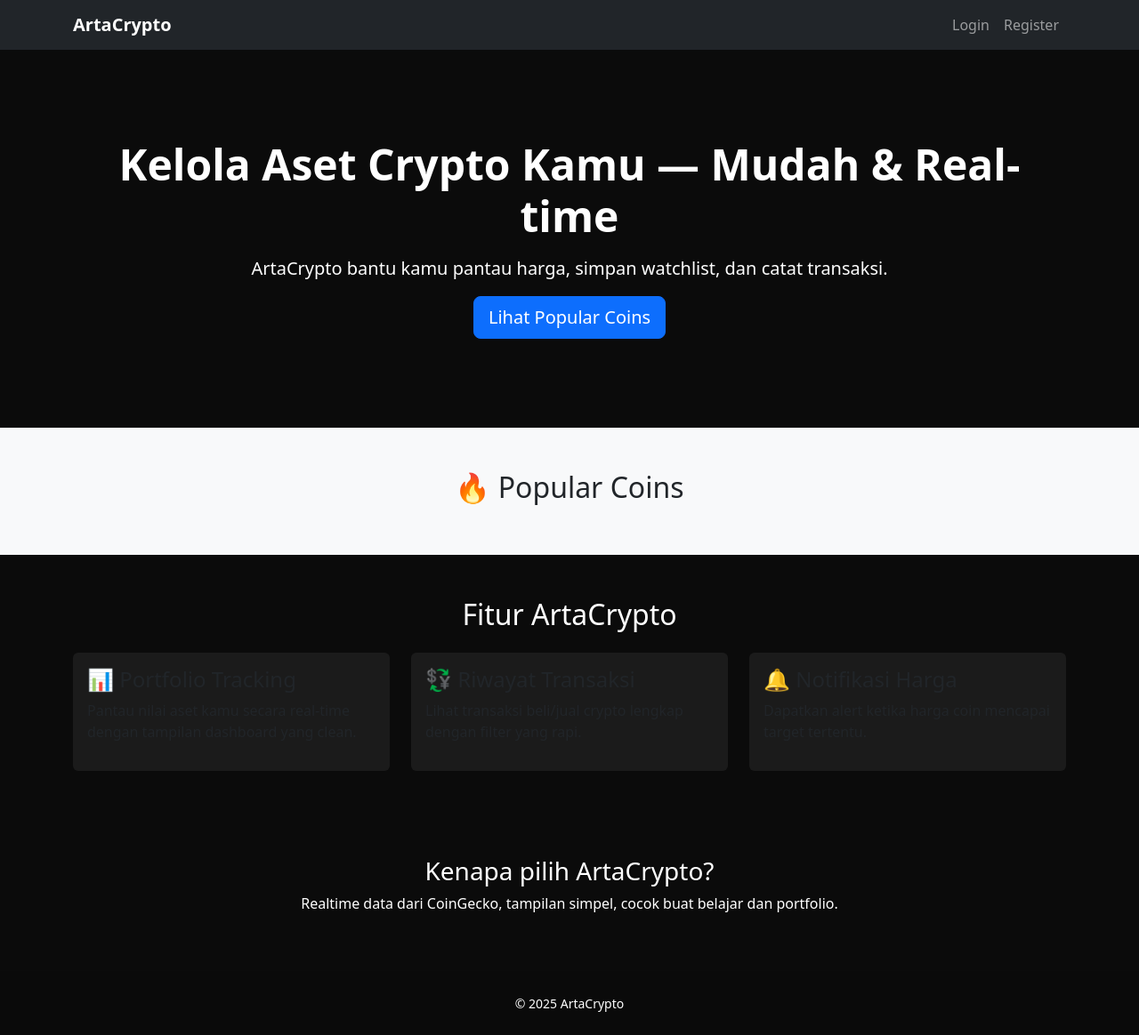
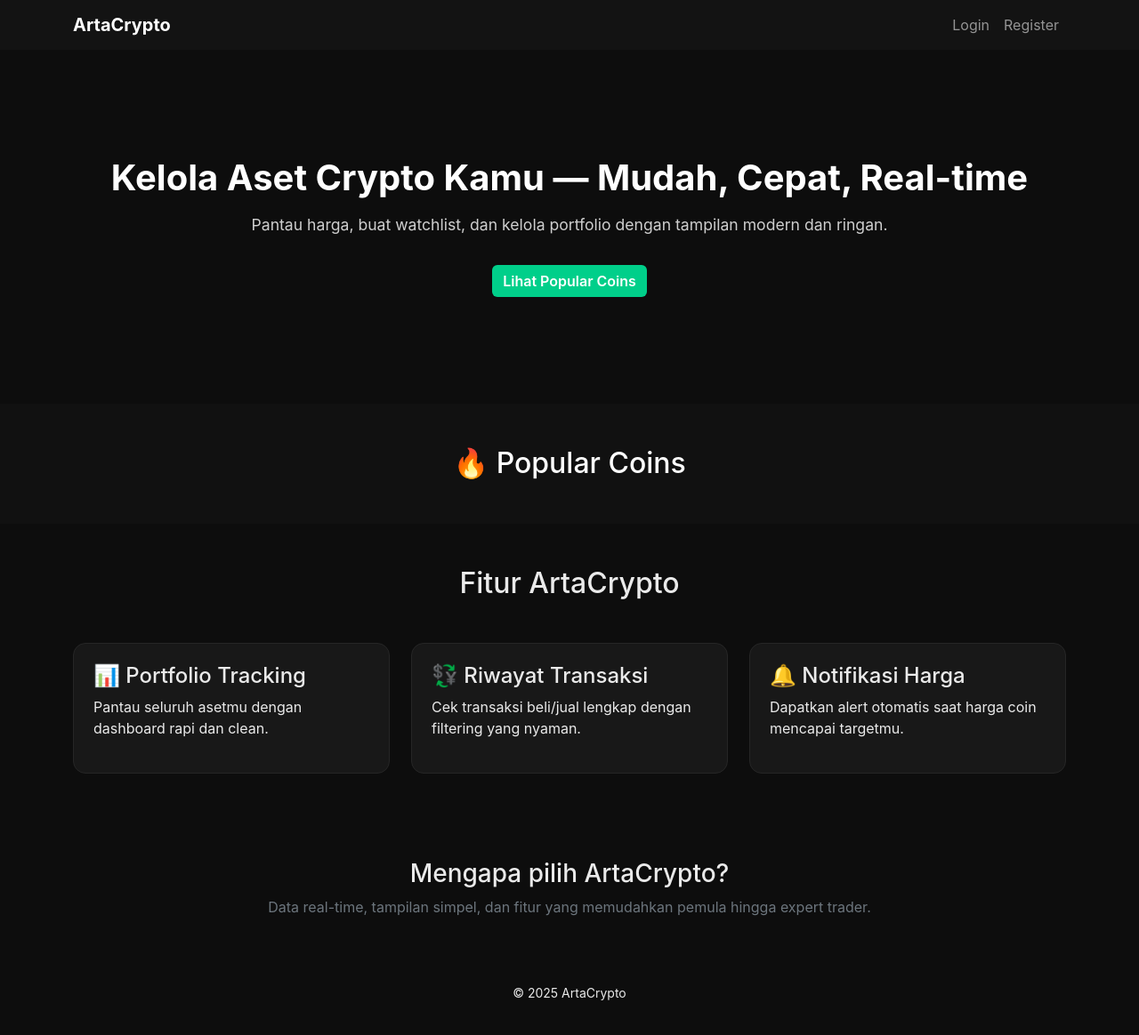
Before and after one commit to rizkyadde23/ArtaCrypto_Web, a PHP site: page / in a window 1280 px wide. Shown: the whole page at 89% size. After the commit the page ends 1125 px from the top, so only its background shows below. Run offline with PHP 8.4, Linux system fonts and the light colour scheme; data that the repository does not hold is empty.

Commit message:
ui/ux nya update

```diff
--- a/index.php
+++ b/index.php
@@ -1,49 +1,132 @@
 <?php
-// index.php
 session_start();
 ?>
 <!DOCTYPE html>
 <html lang="en">
-
 <head>
     <meta charset="utf-8" />
     <meta name="viewport" content="width=device-width,initial-scale=1" />
     <title>ArtaCrypto</title>
+
     <link href="https://cdn.jsdelivr.net/npm/bootstrap@5.3.3/dist/css/bootstrap.min.css" rel="stylesheet">
+
     <style>
         body {
-        background: #0b0b0b;
-        color: #fff;
+            background: #0d0d0d;
+            color: #eaeaea;
+            font-family: "Inter", sans-serif;
         }
 
-    .hero {
-        padding: 100px 0;
-        text-align: center
+        /* Navbar */
+        .navbar {
+            background: rgba(20,20,20,0.9) !important;
+            backdrop-filter: blur(6px);
         }
 
-    .card-coin {
-        background: #111;
-        border: none
+        /* Hero section */
+        .hero {
+            padding: 120px 0;
+            text-align: center;
         }
 
+        .hero h1 {
+            color: #fff;
+            font-weight: 700;
+        }
+
+        .hero p {
+            color: #cfcfcf;
+            font-size: 1.1rem;
+        }
+
+        /* Card coins */
+        .card-coin {
+            background: #161616;
+            border-radius: 14px;
+            padding: 18px;
+            border: 1px solid #242424;
+            transition: 0.25s;
+            height: 100%;
+            display: flex;
+            flex-direction: column;
+            justify-content: space-between;
+        }
+
+        .card-coin:hover {
+            transform: translateY(-6px);
+            box-shadow: 0px 0px 18px rgba(0, 255, 157, 0.15);
+        }
+
+        /* Fitur card */
         .feature-card {
-        background: #1b1b1b;
-        border: none;
-        transition: 0.3s;
+            background: #181818;
+            border: 1px solid #262626;
+            border-radius: 14px;
+            padding: 22px;
+            transition: 0.25s;
         }
 
         .feature-card:hover {
-        transform: translateY(-5px);
+            transform: translateY(-6px);
+            box-shadow: 0px 0px 14px rgba(255, 255, 255, 0.08);
         }
+
+        /* Popular section */
+        #popular {
+        background: #111 !important;
+        color: #fff !important;
+        }
+
+        #popular h2 {
+            color: #fff !important;
+        }
+
+        #popular .card-coin small {
+            color: #bdbdbd;
+        }
+
+
+        /* Buttons */
+        .btn-primary {
+            background: #00cf8a;
+            border: none;
+            font-weight: 600;
+        }
+
+        .btn-primary:hover {
+            background: #00b77a;
+        }
+
+        .btn-outline-light {
+            border-color: #2c2c2c;
+            color: #eaeaea;
+        }
+
+        .btn-outline-light:hover {
+            background: #eaeaea;
+            color: #000;
+        }
+
     </style>
 </head>
 
 <body>
+
+<!-- NAVBAR -->
 <nav class="navbar navbar-expand-lg navbar-dark bg-dark">
     <div class="container">
+
+        <!-- KIRI -->
         <a class="navbar-brand fw-bold" href="#">ArtaCrypto</a>
-            <div class="collapse navbar-collapse">
-                <ul class="navbar-nav ms-auto">
+
+        <!-- TOGGLER -->
+        <button class="navbar-toggler" type="button" data-bs-toggle="collapse" data-bs-target="#nav">
+            <span class="navbar-toggler-icon"></span>
+        </button>
+
+        <!-- KANAN -->
+        <div class="collapse navbar-collapse justify-content-end" id="nav">
+            <ul class="navbar-nav">
                 <?php if(isset($_SESSION['user'])): ?>
                     <li class="nav-item"><a class="nav-link" href="dashboard.php">Dashboard</a></li>
                     <li class="nav-item"><a class="nav-link" href="logout.php">Logout</a></li>
@@ -53,49 +136,57 @@
                 <?php endif; ?>
             </ul>
         </div>
+
     </div>
 </nav>
 
-    <header class="hero">
+
+
+<!-- HERO -->
+<section class="hero">
     <div class="container">
-            <h1 class="display-5 fw-bold">Kelola Aset Crypto Kamu — Mudah & Real-time</h1>
-            <p class="lead mt-3">ArtaCrypto bantu kamu pantau harga, simpan watchlist, dan catat transaksi.</p>
-            <a href="#popular" class="btn btn-primary btn-lg">Lihat Popular Coins</a>
-        </div>
-    </header>
-
-    <section id="popular" class="py-5 bg-light text-dark">
-        <div class="container">
-            <h2 class="text-center mb-4">🔥 Popular Coins</h2>
-            <div id="coin-container" class="row g-3">
-                <!-- cards injected by JS -->
-            </div>
+        <h1>Kelola Aset Crypto Kamu — Mudah, Cepat, Real-time</h1>
+        <p class="mt-3">
+            Pantau harga, buat watchlist, dan kelola portfolio dengan tampilan modern dan ringan.
+        </p>
+        <a href="#popular" class="btn btn-primary mt-3">Lihat Popular Coins</a>
     </div>
 </section>
 
+
+<!-- POPULAR -->
+<section id="popular" class="py-5">
+    <div class="container">
+        <h2 class="text-center mb-4">🔥 Popular Coins</h2>
+        <div id="coin-container" class="row g-4"></div>
+    </div>
+</section>
+
+
+<!-- FEATURES -->
 <section id="features" class="py-5">
     <div class="container">
-            <h2 class="text-center mb-4">Fitur ArtaCrypto</h2>
+        <h2 class="text-center mb-5">Fitur ArtaCrypto</h2>
 
         <div class="row g-4">
             <div class="col-md-4">
-                    <div class="card feature-card p-3">
-                        <h4 class="mb-2">📊 Portfolio Tracking</h4>
-                        <p>Pantau nilai aset kamu secara real-time dengan tampilan dashboard yang clean.</p>
+                <div class="feature-card">
+                    <h4>📊 Portfolio Tracking</h4>
+                    <p>Pantau seluruh asetmu dengan dashboard rapi dan clean.</p>
                 </div>
             </div>
 
             <div class="col-md-4">
-                    <div class="card feature-card p-3">
-                        <h4 class="mb-2">💱 Riwayat Transaksi</h4>
-                        <p>Lihat transaksi beli/jual crypto lengkap dengan filter yang rapi.</p>
+                <div class="feature-card">
+                    <h4>💱 Riwayat Transaksi</h4>
+                    <p>Cek transaksi beli/jual lengkap dengan filtering yang nyaman.</p>
                 </div>
             </div>
 
             <div class="col-md-4">
-                    <div class="card feature-card p-3">
-                        <h4 class="mb-2">🔔 Notifikasi Harga</h4>
-                        <p>Dapatkan alert ketika harga coin mencapai target tertentu.</p>
+                <div class="feature-card">
+                    <h4>🔔 Notifikasi Harga</h4>
+                    <p>Dapatkan alert otomatis saat harga coin mencapai targetmu.</p>
                 </div>
             </div>
         </div>
@@ -103,21 +194,25 @@
 </section>
 
 
-    <section class="py-5">
-        <div class="container text-center">
-            <h3>Kenapa pilih ArtaCrypto?</h3>
-            <p class="mx-auto" style="max-width:700px">Realtime data dari CoinGecko, tampilan simpel, cocok buat belajar
-                dan portfolio.</p>
+<!-- REASON -->
+<section class="py-5 text-center">
+    <div class="container">
+        <h3>Mengapa pilih ArtaCrypto?</h3>
+        <p class="text-secondary mt-2" style="max-width:700px;margin:auto;">
+            Data real-time, tampilan simpel, dan fitur yang memudahkan pemula hingga expert trader.
+        </p>
     </div>
 </section>
 
-    <footer class="py-4 text-center" style="background:#0a0a0a">
-        <div class="container">
+
+<!-- FOOTER -->
+<footer class="py-4 text-center">
     <small>© <?= date('Y') ?> ArtaCrypto</small>
-        </div>
 </footer>
 
+
 <script src="https://cdn.jsdelivr.net/npm/bootstrap@5.3.3/dist/js/bootstrap.bundle.min.js"></script>
+
 <script>
 fetch('get_coins.php')
     .then(r => r.json())
@@ -128,27 +223,32 @@
             const color = (change >= 0) ? 'text-success' : 'text-danger';
             container.innerHTML += `
                 <div class="col-md-3">
-          <div class="card card-coin p-3 h-100 shadow-sm">
-            <div class="d-flex align-items-center mb-2">
-              <img src="${coin.image}" width="36" class="me-2">
+                <div class="card card-coin shadow-sm">
+
                     <div>
-                <h6 class="mb-0">${coin.name}</h6>
-                <small class="text-muted">${coin.symbol.toUpperCase()}</small>
+                    <div class="d-flex align-items-center mb-3">
+                        <img src="${coin.image}" width="40" class="me-2 rounded-circle">
+                        <div>
+                        <h6 class="mb-0 fw-semibold text-light">${coin.name}</h6>
+                        <small class="text-light">${coin.symbol.toUpperCase()}</small>
                         </div>
                     </div>
-            <div class="mt-auto">
-              <h5 class="mb-0">$${coin.current_price.toLocaleString()}</h5>
+
+                    <h5 class="mb-1 text-light">$${coin.current_price.toLocaleString()}</h5>
                     <small class="${color}">${change ? change.toFixed(2) : '0.00'}%</small>
-              <div class="mt-2">
-                <a href="coin.php?id=${coin.id}" class="btn btn-sm btn-outline-light">Detail</a>
                     </div>
+
+                    <div class="mt-3">
+                    <a href="coin.php?id=${coin.id}" class="btn btn-outline-light w-100">Detail</a>
                     </div>
+
                 </div>
                 </div>`;
+
         });
     })
     .catch(err => console.error(err));
 </script>
+
 </body>
-
 </html>
```
Lines whose indentation alone changed are shown as unchanged.
